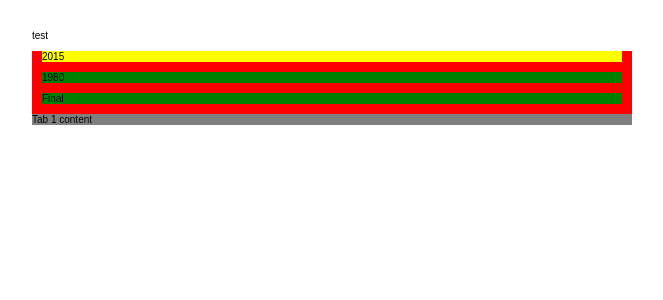
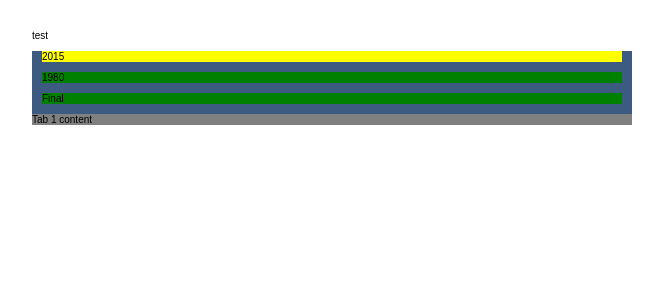
Before and after one commit to mkrawczykowski/next-with-typescript-json-builder, a Next.js app: page / in a window 1280 px wide. Shown: the top 300 px of the page, without its empty margins (308-971 px from the left). Built offline with nearby package versions, Linux system fonts and the light colour scheme.

Commit message:
some styling

```diff
--- a/components/Tabs/Tabs.module.scss
+++ b/components/Tabs/Tabs.module.scss
@@ -1,3 +1,5 @@
+@use '../../styles/global/' as global;
+
 .tabs{
-    background-color: red;
+    background-color: global.$blue3;
 }
--- a/styles/global/_typography.scss
+++ b/styles/global/_typography.scss
@@ -1,6 +1,6 @@
 @import url('https://fonts.googleapis.com/css2?family=Nunito+Sans:ital,wght@0,400;0,600;0,700;0,900;1,400&display=swap');
 
-*{
-  font-family: 'Nunito Sans', sans-serif;
-  font-display: swap;
-}
+// p{
+//   font-family: 'Nunito Sans', sans-serif;
+//   font-display: swap;
+// }
```
Also changed, not shown: components/Tabs/Tabs.tsx (+0 -8 lines).
